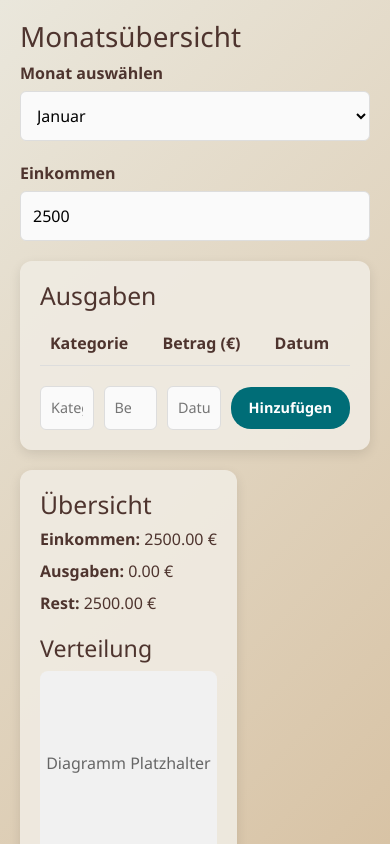
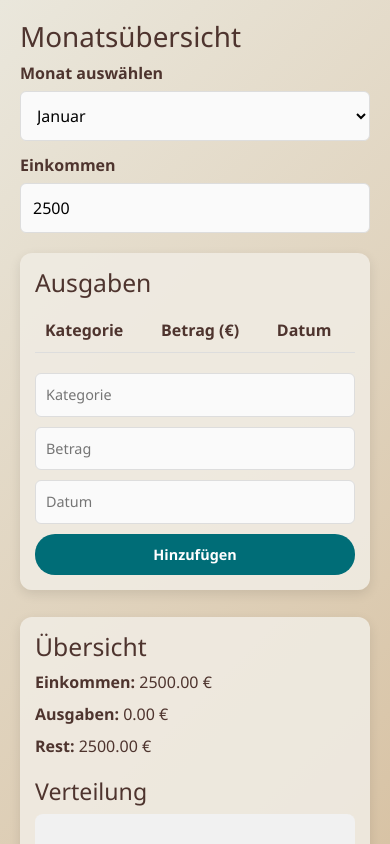
Before and after one commit to Yezdansher/budgetplaner, a React (Vite) app: page /#/jack in a window 390 px wide. Shown: the top 844 px of the page. Built offline with nearby package versions, Linux system fonts and the light colour scheme.

Commit message:
Init:Mobile Bugfix

```diff
--- a/src/styles/jackDashboard.css
+++ b/src/styles/jackDashboard.css
@@ -169,10 +169,13 @@
 @media (max-width: 768px) {
   .dash-content {
     flex-direction: column;
+    gap: 12px;
+    align-items: stretch;
   }
 
   .dash-controls {
     flex-direction: column; /* Monat und Einkommen untereinander */
+    gap: 12px;
   }
 
   .dash-control {
@@ -181,5 +184,16 @@
 
   .dash-box {
     flex: 1 1 100%;
+    padding: 15px;
+    margin-bottom: 15px;
+  }
+
+  .add-expense-form {
+    flex-direction: column;
+  }
+
+  .add-expense-form input,
+  .add-expense-form button {
+    width: 100%;
   }
 }
```
